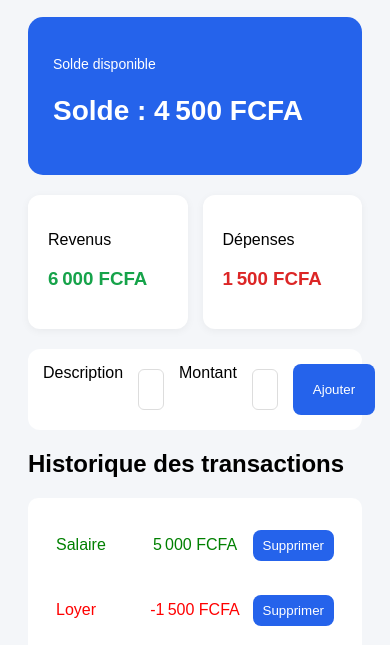
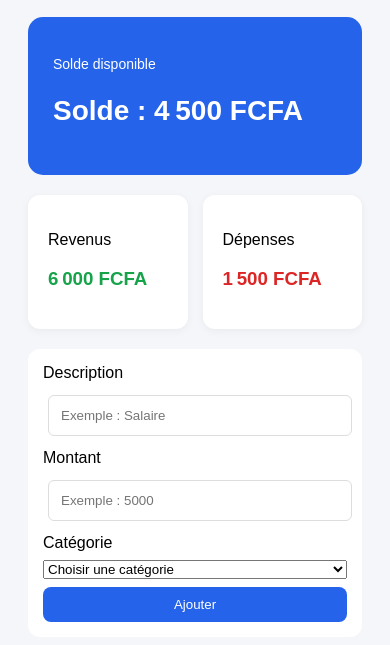
Before and after one commit to Ultimo0/gestion-depenses, a plain HTML site: page index.html in a window 390 px wide. Shown: the part 166-811 px from the top of the page. Drawn offline with Linux system fonts and the light colour scheme.

Commit message:
Ajout des catégories de transactions et amélioration du responsive design

```diff
--- a/index.html
+++ b/index.html
@@ -62,6 +62,18 @@
             required
           />
 
+          <label for="champ-categorie"> Catégorie </label>
+
+          <select id="champ-categorie" required>
+            <option value="">Choisir une catégorie</option>
+            <option value="Revenus">Revenus</option>
+            <option value="Transport">Transport</option>
+            <option value="Nourriture">Nourriture</option>
+            <option value="Internet">Internet</option>
+            <option value="Loisirs">Loisirs</option>
+            <option value="Autres">Autres</option>
+          </select>
+
           <button type="submit" id="btn-ajouter">Ajouter</button>
         </form>
       </section>
--- a/script.js
+++ b/script.js
@@ -30,6 +30,7 @@ const liste = document.querySelector("#liste-transactions");
 const formulaire = document.querySelector("#formulaire");
 const description = document.querySelector("#champ-description");
 const montant = document.querySelector("#champ-montant");
+const categorie = document.querySelector("#champ-categorie");
 
 // Modifier le titre
 titre.textContent = "Gestion de mes dépenses";
@@ -73,6 +74,7 @@ const afficherTransactions = () => {
     const element = document.createElement("li");
     const texteDescription = document.createElement("span");
     const texteMontant = document.createElement("span");
+    const texteCategorie = document.createElement("span");
     const boutonSupprimer = document.createElement("button");
 
     // Créer le bouton de suppression
@@ -104,10 +106,12 @@ const afficherTransactions = () => {
     texteDescription.textContent = transaction.description;
     texteMontant.textContent =
       transaction.montant.toLocaleString("fr-FR") + " FCFA";
+    texteCategorie.textContent = transaction.categorie || "Non catégorisée";
 
     // Ajouter les éléments à la liste HTML
     element.appendChild(texteDescription);
     element.appendChild(texteMontant);
+    element.appendChild(texteCategorie);
     element.appendChild(boutonSupprimer);
     liste.appendChild(element);
   }
@@ -150,6 +154,7 @@ formulaire.addEventListener("submit", (event) => {
   // Récupérer et convertir les valeurs des champs
   const montantConverti = Number(montant.value.trim());
   const valeurDescription = description.value.trim();
+  const valeurCategorie = categorie.value;
 
   // Vérifier que la description n'est pas vide
   if (valeurDescription === "") {
@@ -178,6 +183,7 @@ formulaire.addEventListener("submit", (event) => {
   transactions.push({
     description: valeurDescription,
     montant: montantConverti,
+    categorie: valeurCategorie,
   });
 
   // Actualiser les affichages
@@ -186,6 +192,7 @@ formulaire.addEventListener("submit", (event) => {
   // Vider les champs du formulaire
   description.value = "";
   montant.value = "";
+  categorie.value = "";
 });
 
 /* =========================================
--- a/style.css
+++ b/style.css
@@ -177,7 +177,7 @@ button:hover {
 /* Chaque transaction */
 #liste-transactions li {
   display: grid;
-  grid-template-columns: 1fr 1fr 1fr;
+  grid-template-columns: 1fr 1fr 1fr auto;
   align-items: center;
   padding: 15px;
   margin-bottom: 10px;
@@ -216,10 +216,9 @@ button:hover {
 /* Ces règles s'appliquent lorsque l'écran
    mesure au maximum 600 pixels */
 @media (max-width: 600px) {
-
   #liste-transactions li {
     display: grid;
-    grid-template-columns: minmax(0, 1fr) auto minmax(0, 1fr);
+    grid-template-columns: 1fr 1fr 1fr auto;
     align-items: center;
     gap: 8px;
     padding: 12px 8px;
@@ -244,3 +243,57 @@ button:hover {
     white-space: nowrap;
   }
 }
+
+/* Adaptation du formulaire sur téléphone */
+@media (max-width: 600px) {
+  #formulaire {
+    display: flex;
+    flex-direction: column;
+    align-items: stretch;
+    gap: 8px;
+    width: 100%;
+  }
+
+  #formulaire input,
+  #formulaire select,
+  #formulaire button {
+    width: 100%;
+    min-width: 0;
+  }
+
+  /* Transactions sur téléphone */
+  #liste-transactions li {
+    display: grid;
+    grid-template-columns: minmax(0, 1fr) auto;
+    gap: 8px;
+    padding: 12px;
+  }
+
+  #liste-transactions li span:first-child {
+    grid-column: 1;
+    grid-row: 1;
+    text-align: left;
+    overflow-wrap: anywhere;
+  }
+
+  #liste-transactions li span:nth-child(2) {
+    grid-column: 1;
+    grid-row: 2;
+    text-align: left;
+    white-space: nowrap;
+  }
+
+  #liste-transactions li span:nth-child(3) {
+    grid-column: 1;
+    grid-row: 3;
+    text-align: left;
+  }
+
+  #liste-transactions li button {
+    grid-column: 2;
+    grid-row: 1 / 4;
+    justify-self: end;
+    align-self: center;
+    white-space: nowrap;
+  }
+}
```
